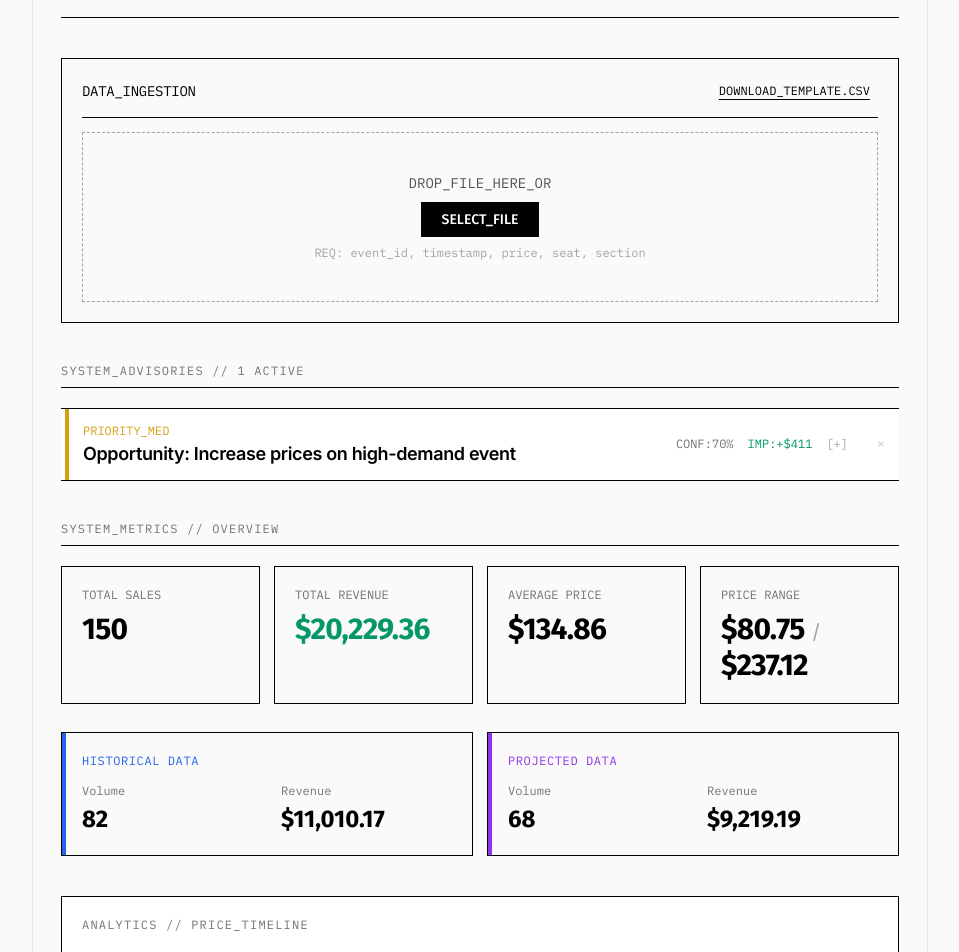
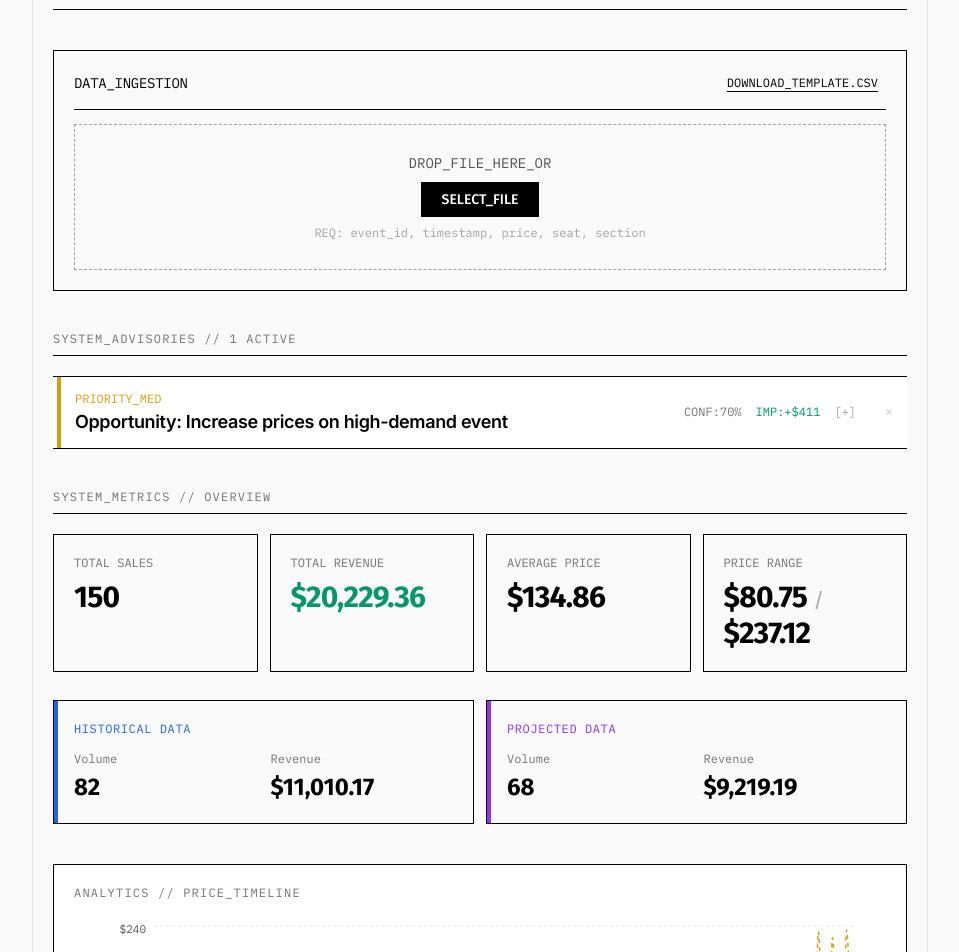
Before and after one commit to dhisonp/dynamic-pricing, a Next.js app: page / in a window 1280 px wide. Shown: the part 140-1092 px from the top of the page, without its empty margins (160-1119 px from the left). Built offline with nearby package versions, Linux system fonts and the light colour scheme.

Commit message:
tighten spacing

```diff
--- a/app/page.tsx
+++ b/app/page.tsx
@@ -74,7 +74,7 @@ export default function Home() {
 
   return (
     <div className="min-h-screen bg-gray-50 dark:bg-gray-950 p-6 md:p-12">
-      <div className="max-w-4xl mx-auto sm:border border-gray-200 dark:border-gray-800 sm:p-7">
+      <div className="max-w-4xl mx-auto sm:border border-gray-200 dark:border-gray-800 sm:p-6">
         <header className="mb-12 border-b border-default pb-6">
           <h1 className="text-4xl font-bold mb-2 tracking-tight">
             Event Sales Analytics
--- a/components/CSVUploader.tsx
+++ b/components/CSVUploader.tsx
@@ -122,7 +122,7 @@ export default function CSVUploader({ onDataLoaded }: CSVUploaderProps) {
         onDragOver={handleDragOver}
         onDragLeave={handleDragLeave}
         onDrop={handleDrop}
-        className={`border border-dashed p-12 text-center transition-colors ${
+        className={`border border-dashed p-8 text-center transition-colors ${
           isDragging
             ? 'border-black bg-gray-100 dark:bg-gray-800'
             : 'border-gray-400 dark:border-gray-600'
--- a/components/RecommendationsPanel.tsx
+++ b/components/RecommendationsPanel.tsx
@@ -125,7 +125,7 @@ export default function RecommendationsPanel({
 
               {isExpanded && (
                 <div className="pl-5 pr-4 pb-6 pt-2 bg-gray-50 dark:bg-gray-900 border-t border-dashed border-gray-200 dark:border-gray-800">
-                  <div className="grid grid-cols-1 md:grid-cols-2 gap-8">
+                  <div className="grid grid-cols-1 md:grid-cols-2 gap-6">
                     <div>
                       <h5 className="font-mono text-xs text-gray-500 mb-3 uppercase">Analysis</h5>
                       <p className="text-sm text-gray-800 dark:text-gray-200 leading-relaxed max-w-prose">
--- a/components/SectionChart.tsx
+++ b/components/SectionChart.tsx
@@ -28,7 +28,7 @@ export default function SectionChart({ data }: SectionChartProps) {
         Analytics // Section_Performance
       </h3>
 
-      <div className="grid grid-cols-1 lg:grid-cols-2 gap-12">
+      <div className="grid grid-cols-1 lg:grid-cols-2 gap-8">
         <div>
           <h4 className="font-mono text-xs text-gray-400 mb-4 uppercase">
             Avg Price by Section
--- a/components/StatsCards.tsx
+++ b/components/StatsCards.tsx
@@ -20,7 +20,7 @@ export default function StatsCards({ analytics }: StatsCardsProps) {
         System_Metrics // Overview
       </h3>
 
-      <div className="grid grid-cols-1 md:grid-cols-2 lg:grid-cols-4 gap-4 mb-8">
+      <div className="grid grid-cols-1 md:grid-cols-2 lg:grid-cols-4 gap-3 mb-8">
         <div className="bg-gray-50 dark:bg-gray-900 border border-default p-6">
           <p className="font-mono text-xs text-gray-500 mb-2 uppercase">Total Sales</p>
           <p className="text-3xl font-bold tracking-tight">{analytics.totalSales}</p>
@@ -48,13 +48,13 @@ export default function StatsCards({ analytics }: StatsCardsProps) {
         </div>
       </div>
 
-      <div className="grid grid-cols-1 md:grid-cols-2 gap-4">
+      <div className="grid grid-cols-1 md:grid-cols-2 gap-3">
         <div className="border border-default p-6 relative">
           <div className="absolute top-0 left-0 w-1 h-full bg-blue-600"></div>
           <p className="font-mono text-xs text-blue-600 mb-4 uppercase tracking-wider">
             Historical Data
           </p>
-          <div className="grid grid-cols-2 gap-8">
+          <div className="grid grid-cols-2 gap-4">
             <div>
               <span className="block font-mono text-xs text-gray-500 mb-1">Volume</span>
               <span className="text-2xl font-bold block">
@@ -75,7 +75,7 @@ export default function StatsCards({ analytics }: StatsCardsProps) {
           <p className="font-mono text-xs text-purple-600 mb-4 uppercase tracking-wider">
             Projected Data
           </p>
-          <div className="grid grid-cols-2 gap-8">
+          <div className="grid grid-cols-2 gap-4">
             <div>
               <span className="block font-mono text-xs text-gray-500 mb-1">Volume</span>
               <span className="text-2xl font-bold block">
```
